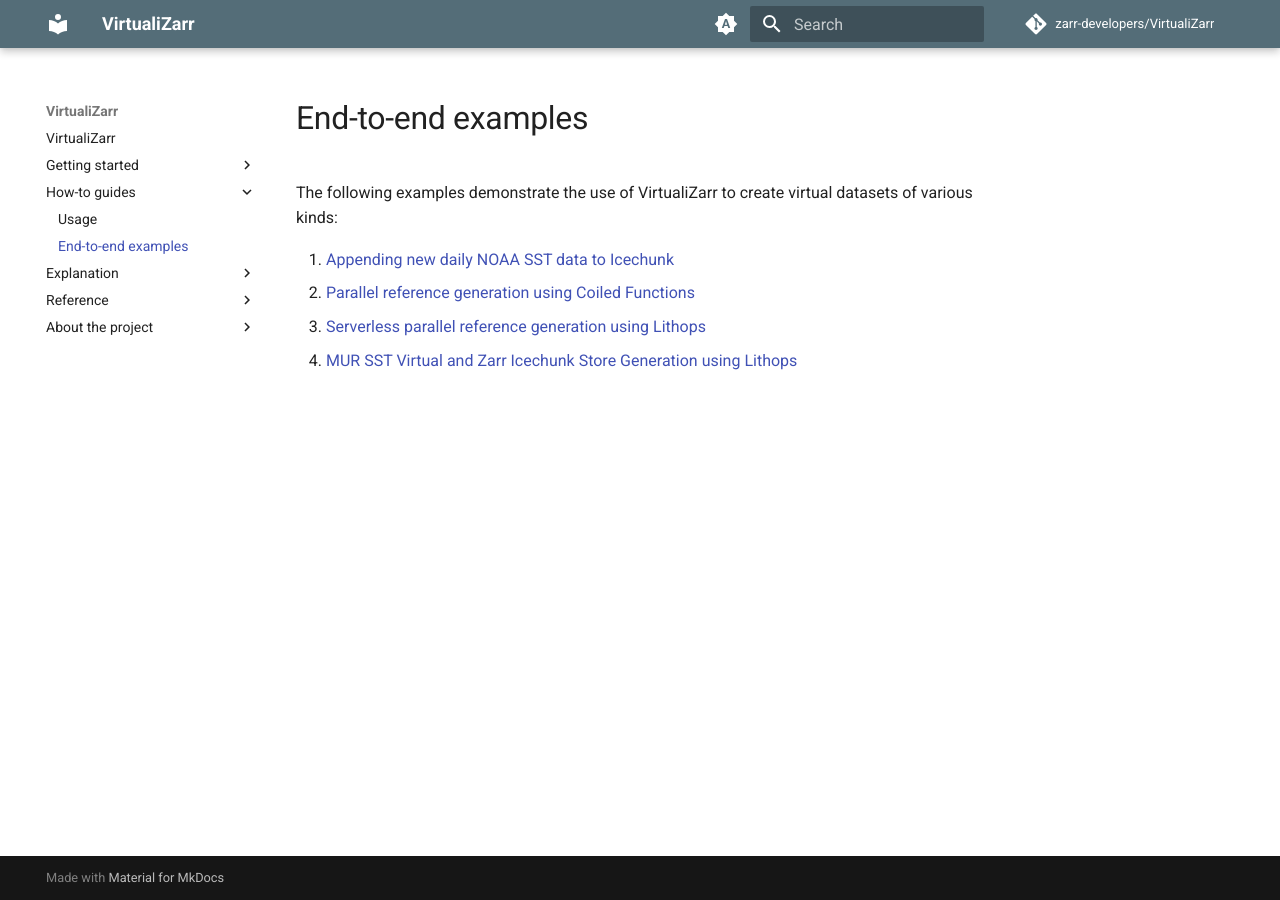
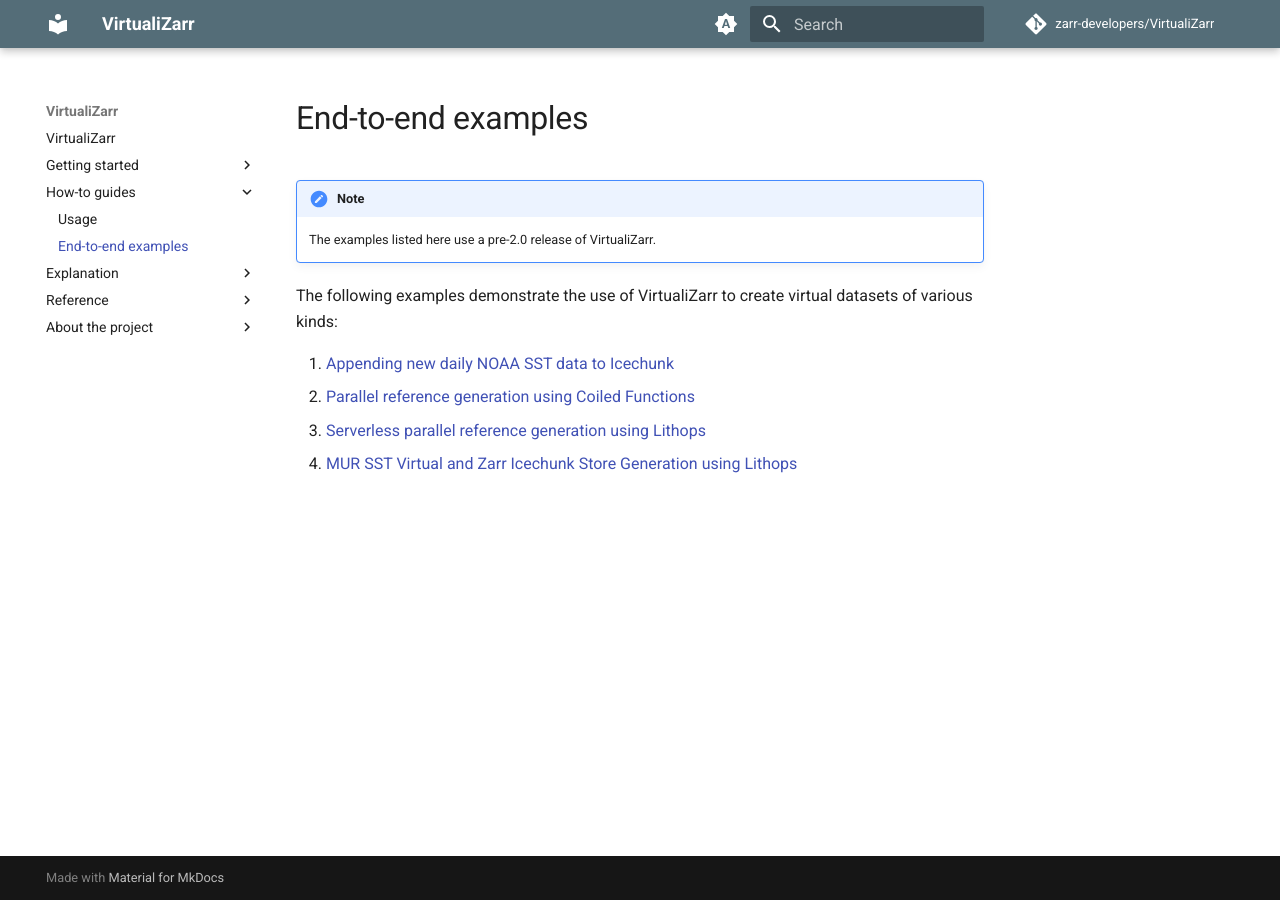
Before and after one commit to zarr-developers/VirtualiZarr, an MkDocs documentation site: the page built from docs/examples.md, in a window 1280 px wide. Built offline with MkDocs 1.6.1 and Material for MkDocs 9.7.7, drawn with Linux system fonts in a browser that asks for light colours; comment, search, counter and statistics services are not loaded; the version menu is left out.

Commit message:
adds pre-2.0 note in # end2end section of docs

```diff
--- a/docs/examples.md
+++ b/docs/examples.md
@@ -1,4 +1,9 @@
 # End-to-end examples
+
+!!! note
+    The examples listed here use a pre-2.0 release of VirtualiZarr.
+
+
 
 The following examples demonstrate the use of VirtualiZarr to create virtual datasets of various kinds:
 
```
